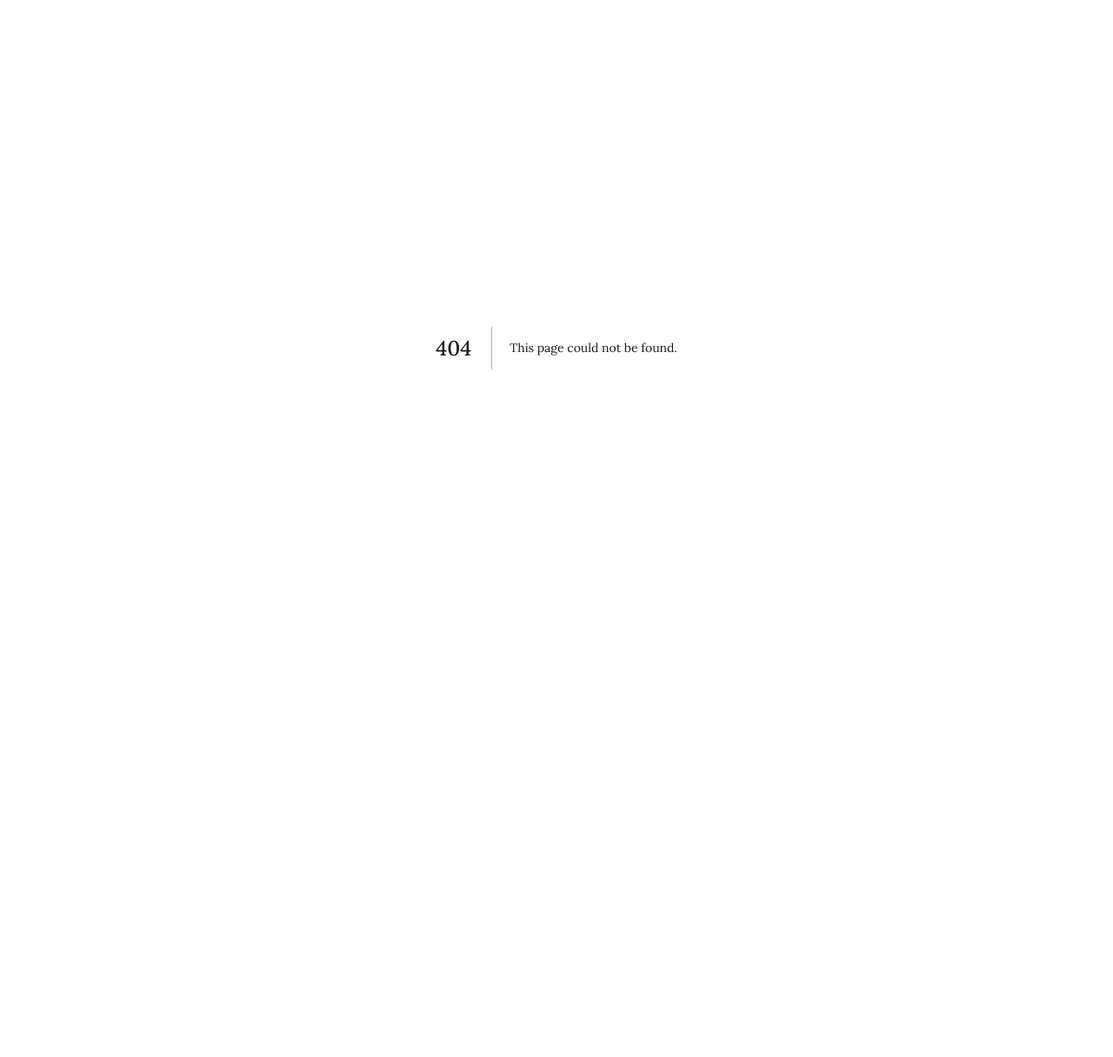
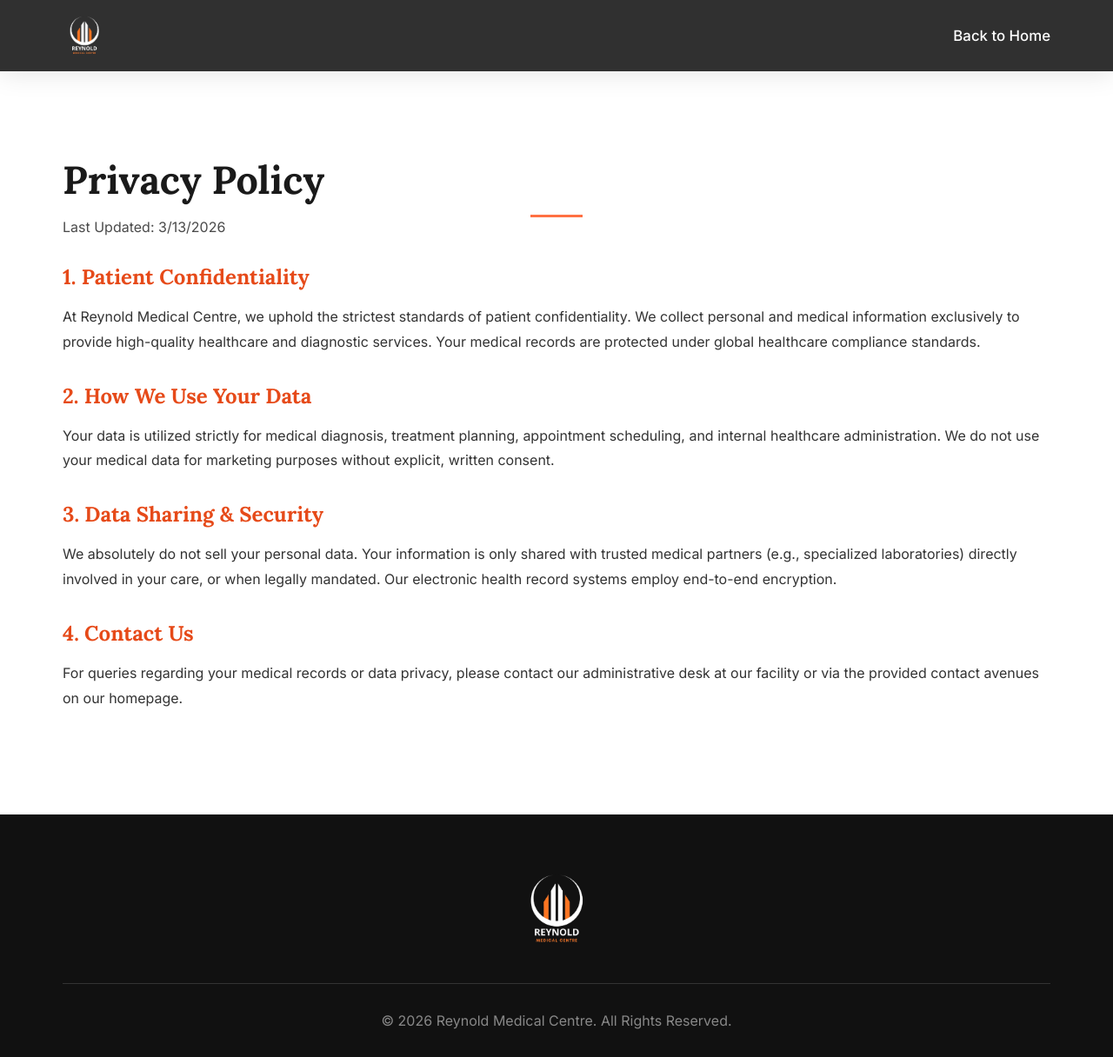
Before and after one commit to davidogundepo/reynold-medical-centre, a Next.js app: page /privacy in a window 1280 px wide. Before the commit this address had no page. Shown: the whole page at 87% size. Before the commit the page ends 800 px from the top, so only its background shows below. Built offline with nearby package versions, Linux system fonts and the light colour scheme.

Commit message:
Added Legal pages and updated footer links

```diff
--- /dev/null
+++ b/app/privacy/page.tsx
@@ -0,0 +1,56 @@
+import Head from 'next/head';
+import Link from 'next/link';
+
+export default function PrivacyPolicy() {
+  return (
+    <>
+      <Head>
+        <title>Privacy Policy | Reynold Medical Centre</title>
+      </Head>
+      <main className="legal-page">
+        <header className="fixed-header" style={{ position: 'relative' }}>
+          <div className="container header-content">
+            <div className="logo-img-wrapper">
+              <Link href="/">
+                {/* eslint-disable-next-line @next/next/no-img-element */}
+                <img src="/logo.png" alt="Reynold Medical Centre Logo" className="logo-image" style={{cursor: 'pointer'}} />
+              </Link>
+            </div>
+            <nav>
+              <ul>
+                <li><Link href="/">Back to Home</Link></li>
+              </ul>
+            </nav>
+          </div>
+        </header>
+
+        <section className="container" style={{ padding: '6rem 2rem' }}>
+          <h1 className="section-title" style={{ textAlign: 'left', marginBottom: '1rem' }}>Privacy Policy</h1>
+          <p style={{ marginBottom: '2rem', color: 'var(--text-main)' }}>Last Updated: {new Date().toLocaleDateString()}</p>
+
+          <h2 style={{ color: 'var(--orange-dark)', marginTop: '2rem', marginBottom: '1rem' }}>1. Patient Confidentiality</h2>
+          <p style={{ marginBottom: '1.5rem', lineHeight: '1.8' }}>At Reynold Medical Centre, we uphold the strictest standards of patient confidentiality. We collect personal and medical information exclusively to provide high-quality healthcare and diagnostic services. Your medical records are protected under global healthcare compliance standards.</p>
+
+          <h2 style={{ color: 'var(--orange-dark)', marginTop: '2rem', marginBottom: '1rem' }}>2. How We Use Your Data</h2>
+          <p style={{ marginBottom: '1.5rem', lineHeight: '1.8' }}>Your data is utilized strictly for medical diagnosis, treatment planning, appointment scheduling, and internal healthcare administration. We do not use your medical data for marketing purposes without explicit, written consent.</p>
+
+          <h2 style={{ color: 'var(--orange-dark)', marginTop: '2rem', marginBottom: '1rem' }}>3. Data Sharing & Security</h2>
+          <p style={{ marginBottom: '1.5rem', lineHeight: '1.8' }}>We absolutely do not sell your personal data. Your information is only shared with trusted medical partners (e.g., specialized laboratories) directly involved in your care, or when legally mandated. Our electronic health record systems employ end-to-end encryption.</p>
+
+          <h2 style={{ color: 'var(--orange-dark)', marginTop: '2rem', marginBottom: '1rem' }}>4. Contact Us</h2>
+          <p style={{ marginBottom: '1.5rem', lineHeight: '1.8' }}>For queries regarding your medical records or data privacy, please contact our administrative desk at our facility or via the provided contact avenues on our homepage.</p>
+        </section>
+
+        <footer>
+          <div className="container">
+            <div className="footer-logo-wrapper">
+               {/* eslint-disable-next-line @next/next/no-img-element */}
+               <img src="/logo.png" alt="Reynold Medical Centre Logo" className="footer-logo-img" />
+            </div>
+            <p className="copyright">&copy; {new Date().getFullYear()} Reynold Medical Centre. All Rights Reserved.</p>
+          </div>
+        </footer>
+      </main>
+    </>
+  );
+}
```
Also changed, not shown: app/disclaimer/page.tsx (added, +53 -0 lines), app/page.tsx (+10 -1 lines), app/terms/page.tsx (added, +53 -0 lines).
